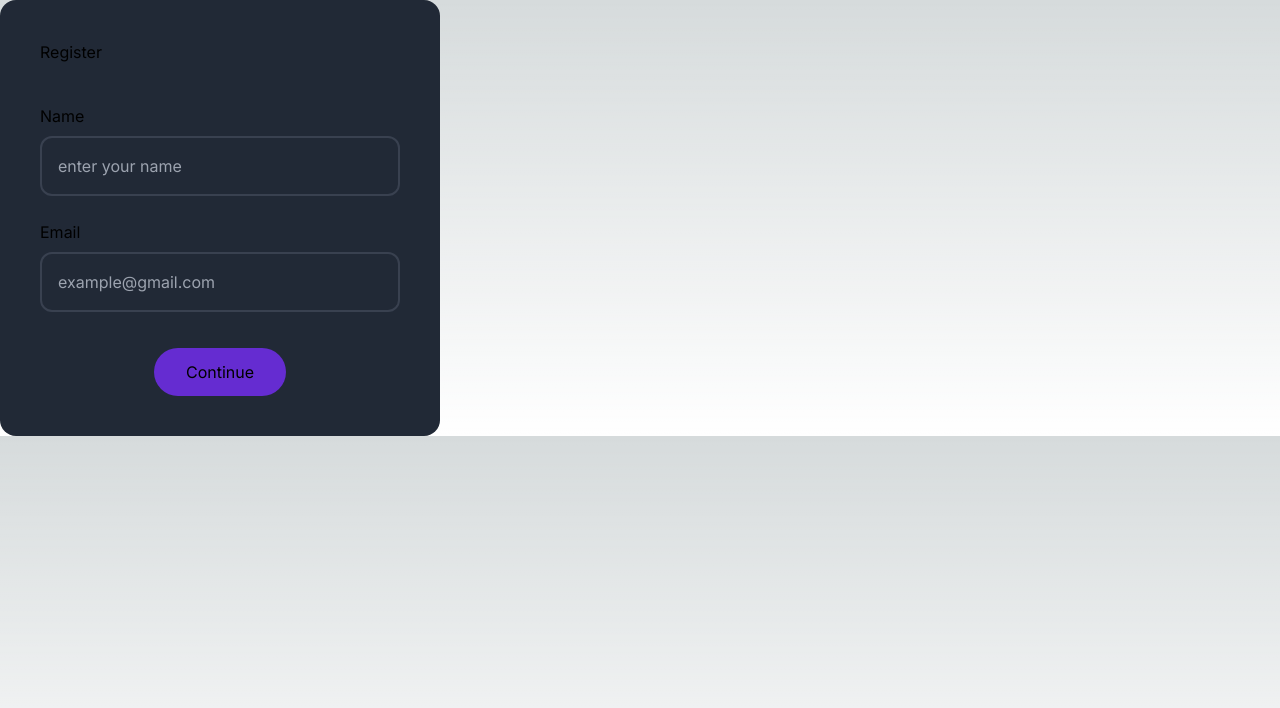
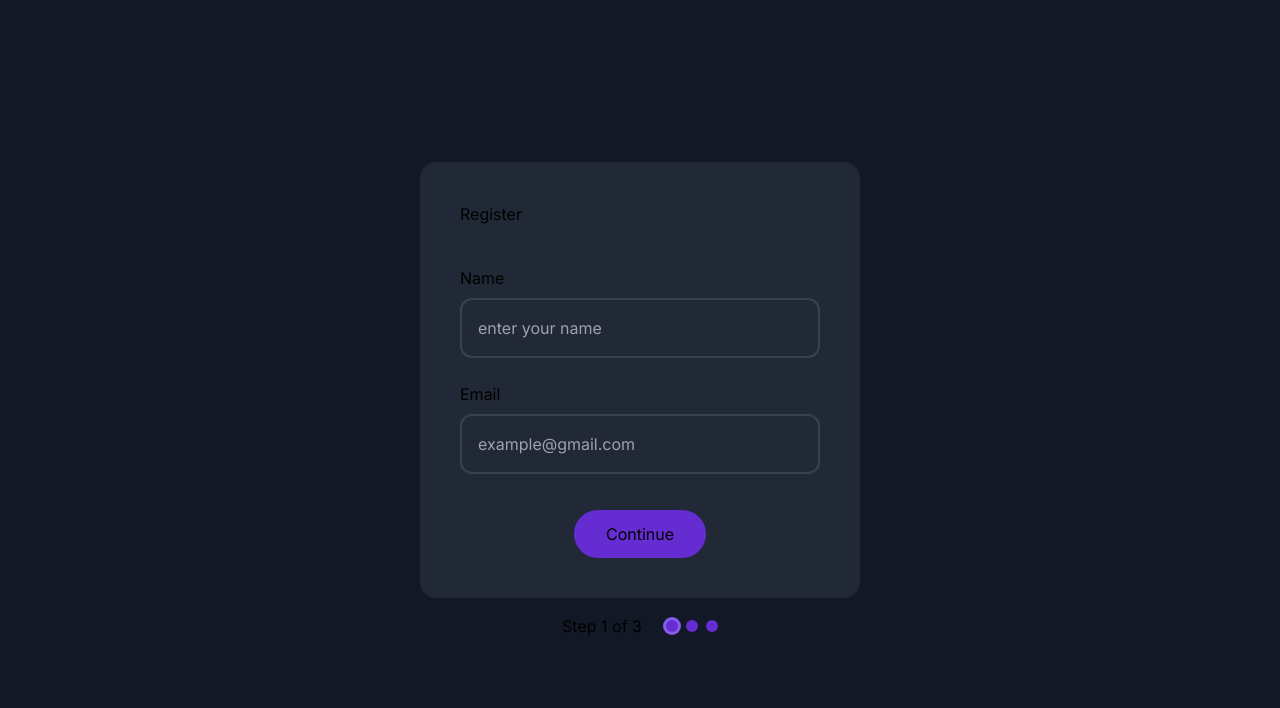
Before and after one commit to EdiedRamos/devchallenges, a Next.js app: page /multi-step-register in a window 1280 px wide. Shown: the top 708 px of the page. Built offline with nearby package versions, Linux system fonts and the light colour scheme.

Commit message:
feat: add steps

```diff
--- a/src/app/multi-step-register/(components)/firstStep.tsx
+++ b/src/app/multi-step-register/(components)/firstStep.tsx
@@ -11,7 +11,7 @@ export function FirstStep({ step, handleContinue }: Props) {
   if (step !== 1) return null;
 
   return (
-    <div className="bg-msr-dark p-10 max-w-[440px] rounded-2xl">
+    <div className="bg-msr-dark p-10 w-full max-w-[440px] rounded-2xl">
       <h2>Register</h2>
       <form className="mt-10 flex flex-col gap-6">
         <Label>
--- a/src/app/multi-step-register/(components)/index.ts
+++ b/src/app/multi-step-register/(components)/index.ts
@@ -2,3 +2,4 @@ export * from "./firstStep";
 export * from "./secondStep";
 export * from "./thirdStep";
 export * from "./success";
+export * from "./steps";
--- a/src/app/multi-step-register/(components)/secondStep.tsx
+++ b/src/app/multi-step-register/(components)/secondStep.tsx
@@ -28,7 +28,7 @@ export function SecondStep({ step, handleContinue }: Props) {
   if (step !== 2) return null;
 
   return (
-    <div className="bg-msr-dark p-10 max-w-[440px] rounded-2xl">
+    <div className="w-full bg-msr-dark p-10 max-w-[440px] rounded-2xl">
       <h2>Which topics you are interested in?</h2>
       <div className="flex flex-col items-start mt-6 gap-4">
         {TOPICS.map((topic) => (
--- /dev/null
+++ b/src/app/multi-step-register/(components)/steps.tsx
@@ -0,0 +1,24 @@
+interface Props {
+  step: number;
+  handleJump: (step: number) => void;
+}
+
+export function Steps({ step, handleJump }: Props) {
+  if (step > 3) return null;
+  return (
+    <div className="flex gap-6 items-center">
+      <p>Step {step} of 3</p>
+      <div className="flex gap-2">
+        {Array.from({ length: 3 }, (_, i) => i + 1).map((info) => (
+          <div
+            key={info}
+            onClick={() => handleJump(info)}
+            className={`w-3 h-3 bg-msr-purple-200 rounded-full hover:cursor-pointer ${
+              step === info ? "ring ring-msr-purple-100" : ""
+            }`}
+          ></div>
+        ))}
+      </div>
+    </div>
+  );
+}
--- a/src/app/multi-step-register/(components)/thirdStep.tsx
+++ b/src/app/multi-step-register/(components)/thirdStep.tsx
@@ -11,7 +11,7 @@ export function ThirdStep({ step, handleContinue }: Props) {
   if (step !== 3) return null;
 
   return (
-    <div className="bg-msr-dark p-10 max-w-[440px] rounded-2xl">
+    <div className="w-full bg-msr-dark p-10 max-w-[440px] rounded-2xl">
       <h2>Summary</h2>
       <div>
         <p>
--- a/src/app/multi-step-register/page.tsx
+++ b/src/app/multi-step-register/page.tsx
@@ -1,18 +1,27 @@
 "use client";
 import { useState } from "react";
-import { FirstStep, SecondStep, Success, ThirdStep } from "./(components)";
+import {
+  FirstStep,
+  SecondStep,
+  Steps,
+  Success,
+  ThirdStep,
+} from "./(components)";
 
 export default function MultiStepRegister() {
   const [currentStep, setCurrentStep] = useState<number>(1);
 
   const handleCurrentStep = () => setCurrentStep((prev) => prev + 1);
+  const handleCurrentStepJump = (step: number) =>
+    setCurrentStep((prev) => (step < 1 || step > 3 ? prev : step));
 
   return (
-    <>
+    <div className="min-h-screen flex flex-col gap-4 justify-center items-center bg-msr-black">
       <FirstStep step={currentStep} handleContinue={handleCurrentStep} />
       <SecondStep step={currentStep} handleContinue={handleCurrentStep} />
       <ThirdStep step={currentStep} handleContinue={handleCurrentStep} />
       <Success step={currentStep} />
-    </>
+      <Steps step={currentStep} handleJump={handleCurrentStepJump} />
+    </div>
   );
 }
```
